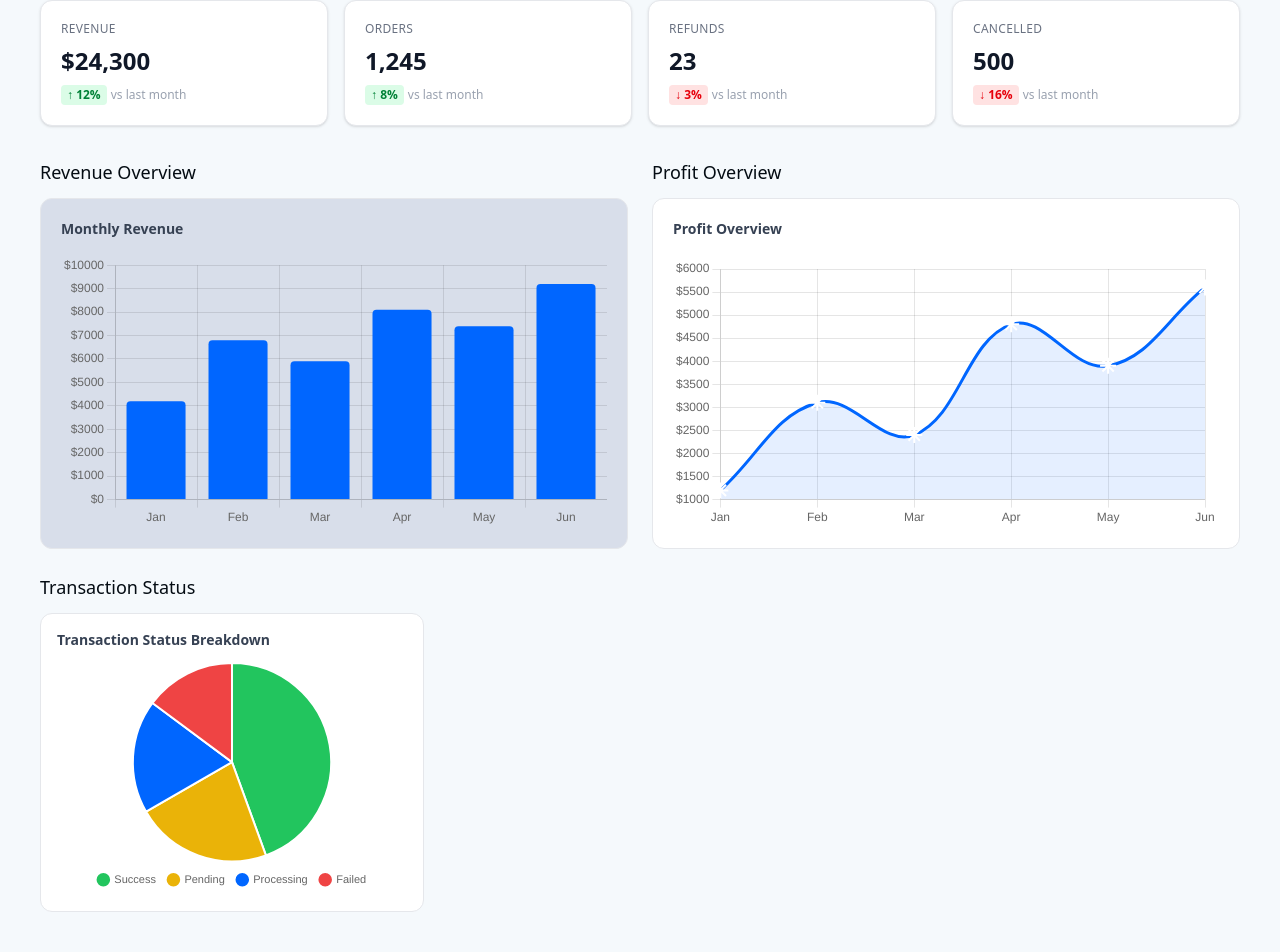
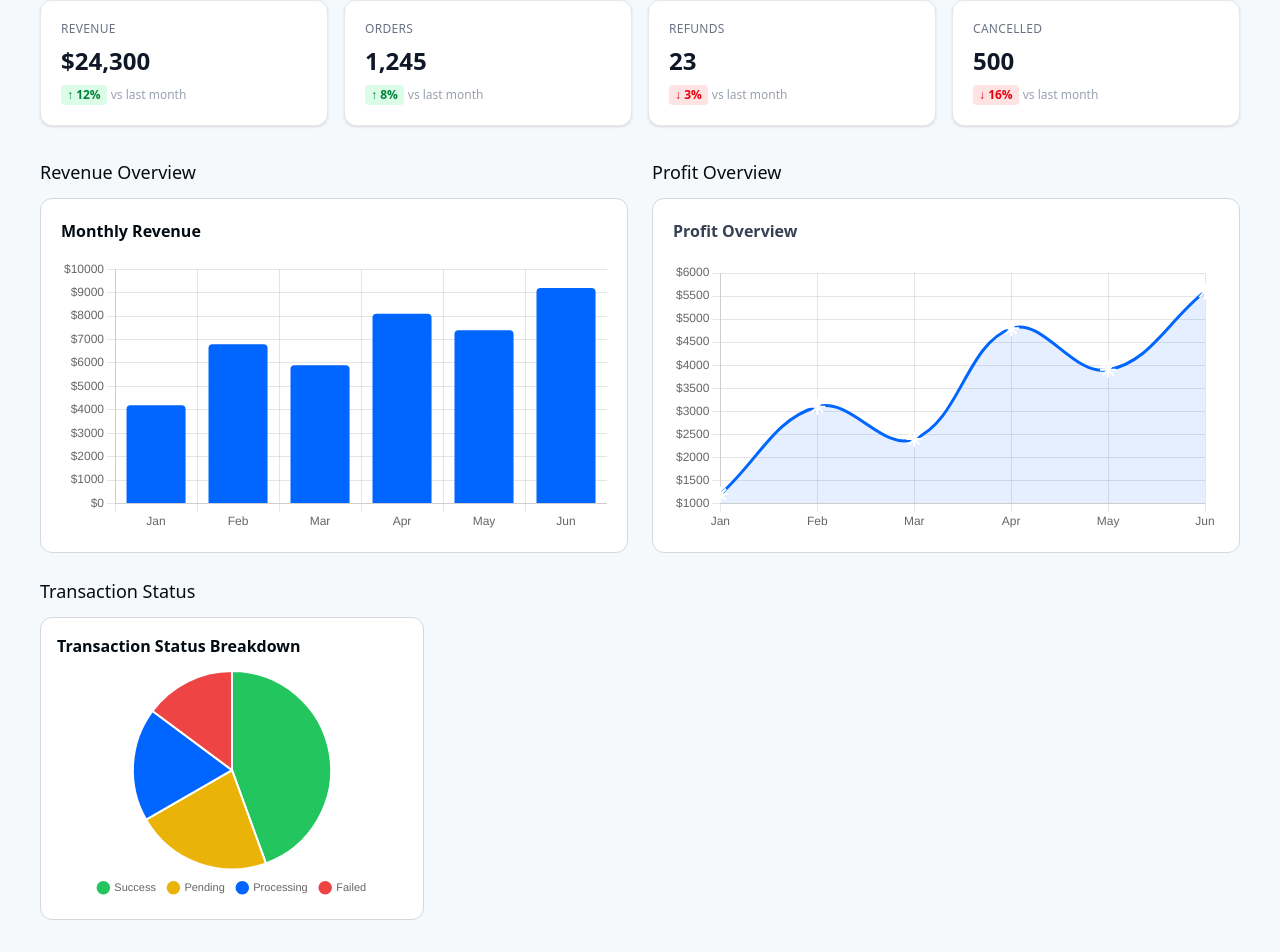
Before and after one commit to seifbasel/eyego-dashboard, a Next.js app: page /dashboard in a window 1280 px wide. Shown: the part 177-1129 px from the top of the page. Built offline with nearby package versions, Linux system fonts and the light colour scheme; sample sign-in values are in the browser's storage.

Commit message:
style: minor style changes in charts

```diff
--- a/sections/ProfitChart.tsx
+++ b/sections/ProfitChart.tsx
@@ -54,8 +54,8 @@ export default function ProfitChart() {
   }, []);
 
   return (
-    <div className="bg-white dark:bg-zinc-900 rounded-xl border border-gray-200 dark:border-zinc-800 p-5">
-      <h2 className="text-sm font-semibold text-gray-700 dark:text-zinc-300 mb-4">
+    <div className="bg-white dark:bg-zinc-900 rounded-xl border p-5">
+      <h2 className="text-base font-semibold text-gray-700 dark:text-zinc-300 mb-4">
         Profit Overview
       </h2>
       <canvas ref={canvasRef} />
--- a/sections/RevenueChart.tsx
+++ b/sections/RevenueChart.tsx
@@ -42,8 +42,8 @@ export default function RevenueChart() {
   }, []);
 
   return (
-    <div className="bg-card dark:bg-zinc-900 rounded-xl border border-gray-200 dark:border-zinc-800 p-5">
-      <h2 className="text-sm font-semibold text-gray-700 dark:text-zinc-300 mb-4">
+    <div className="bg-white dark:bg-zinc-900 rounded-xl border p-5">
+      <h2 className="text-base font-semibold text-text dark:text-zinc-300 mb-4">
         Monthly Revenue
       </h2>
       <canvas ref={canvasRef} />
--- a/sections/StatusChart.tsx
+++ b/sections/StatusChart.tsx
@@ -51,8 +51,8 @@ export default function StatusChart() {
   }, []);
 
   return (
-    <div className="bg-white dark:bg-zinc-900 rounded-xl border border-gray-200 dark:border-zinc-800 p-4">
-      <h2 className="text-sm font-semibold text-gray-700 dark:text-zinc-300 mb-3">
+    <div className="bg-white dark:bg-zinc-800 rounded-xl border p-4">
+      <h2 className="text-base font-semibold text-text dark:text-zinc-300 mb-3">
         Transaction Status Breakdown
       </h2>
       <canvas ref={canvasRef} />
```
